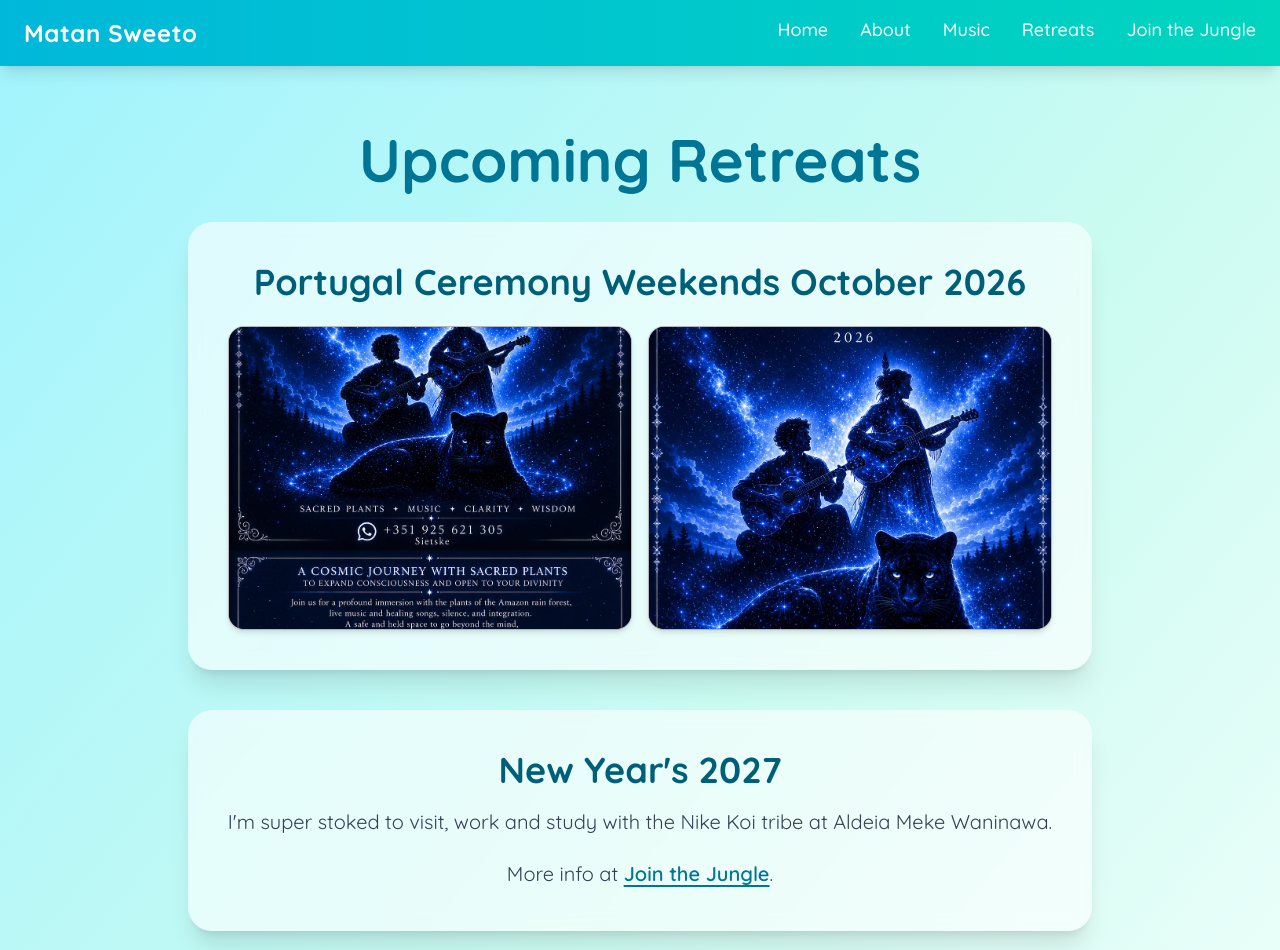
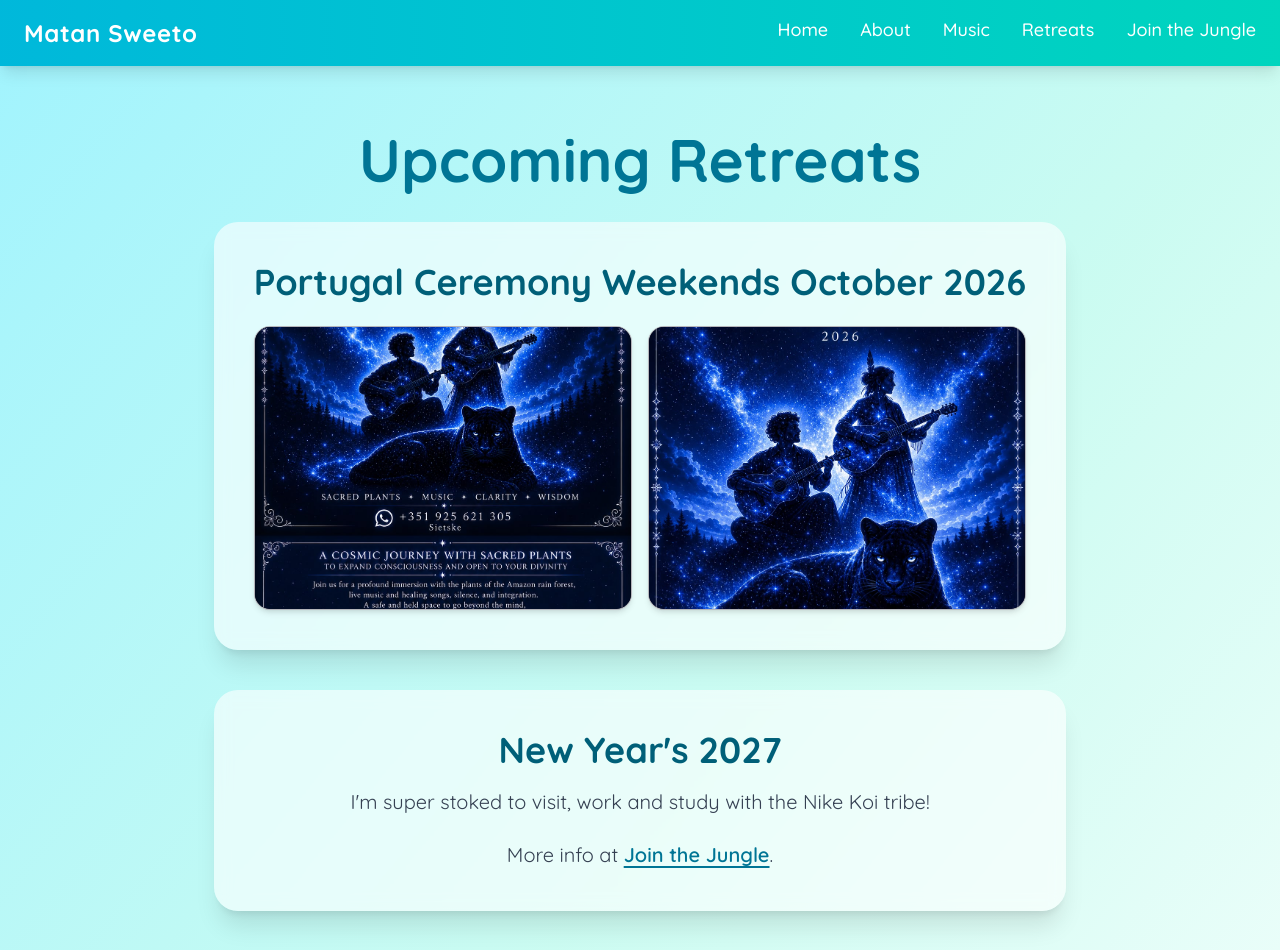
Before and after one commit to matanglahav/matansweeto, a Next.js app: page /retreats in a window 1280 px wide. Shown: the top 950 px of the page. Built offline with nearby package versions, Linux system fonts and the light colour scheme.

Commit message:
Update New Year's 2027 retreat copy

```diff
--- a/src/app/retreats/page.tsx
+++ b/src/app/retreats/page.tsx
@@ -14,7 +14,7 @@ function IconWhatsApp(props: React.SVGProps<SVGSVGElement>) {
     <svg viewBox="0 0 32 32" aria-hidden="true" {...props}>
       <path
         fill="currentColor"
-        d="M19.11 17.53c-.27-.14-1.6-.79-1.85-.88-.25-.09-.43-.14-.61.14-.18.27-.7.88-.86 1.06-.16.18-.32.2-.59.07-.27-.14-1.15-.42-2.19-1.34-.81-.72-1.35-1.6-1.51-1.88-.16-.27-.02-.42.12-.56.12-.1.27-.32.41-.48.14-.16.18-.27.27-.45.09-.18.05-.34-.02-.48-.07-.14-.61-1.48-.84-2.02-.22-.53-.44-.46-.61-.47h-.52c-.18 0-.48.07-.73.34-.25.27-.95.93-.95 2.27s.98 2.63 1.11 2.81c.14.18 1.92 2.93 4.65 4.11.65.28 1.16.45 1.56.58.66.21 1.26.18 1.74.11.53-.08 1.6-.65 1.83-1.28.23-.63.23-1.17.16-1.28-.07-.11-.25-.18-.52-.32Z"
+        d="M19.11 17.53c-.27-.14-1.6-.79-1.85-.88-.25-.09-.43-.14-.61.14-.18.27-.7.88-.86 1.06-.16.18-.32.2-.59.07-.27-.14-1.15-.42-2.19-1.34-.81-.72-1.35-1.6-1.51-1.88-.16-.27-.02-.42.12-.56.12-.16.27-.32.41-.48.14-.16.18-.27.27-.45.09-.18.05-.34-.02-.48-.07-.14-.61-1.48-.84-2.02-.22-.53-.44-.46-.61-.47h-.52c-.18 0-.48.07-.73.34-.25.27-.95.93-.95 2.27s.98 2.63 1.11 2.81c.14.18 1.92 2.93 4.65 4.11.65.28 1.16.45 1.56.58.66.21 1.26.18 1.74.11.53-.08 1.6-.65 1.83-1.28.23-.63.23-1.17.16-1.28-.07-.11-.25-.18-.52-.32Z"
       />
       <path
         fill="currentColor"
@@ -107,7 +107,7 @@ export default function RetreatsPage() {
           </h2>
 
           <p className="text-lg md:text-xl text-gray-700 leading-relaxed">
-            I&apos;m super stoked to visit, work and study with the Nike Koi tribe at Aldeia Meke Waninawa.
+            I&apos;m super stoked to visit, work and study with the Nike Koi tribe!
           </p>
 
           <p className="text-lg md:text-xl text-gray-700 leading-relaxed mt-5">
```
